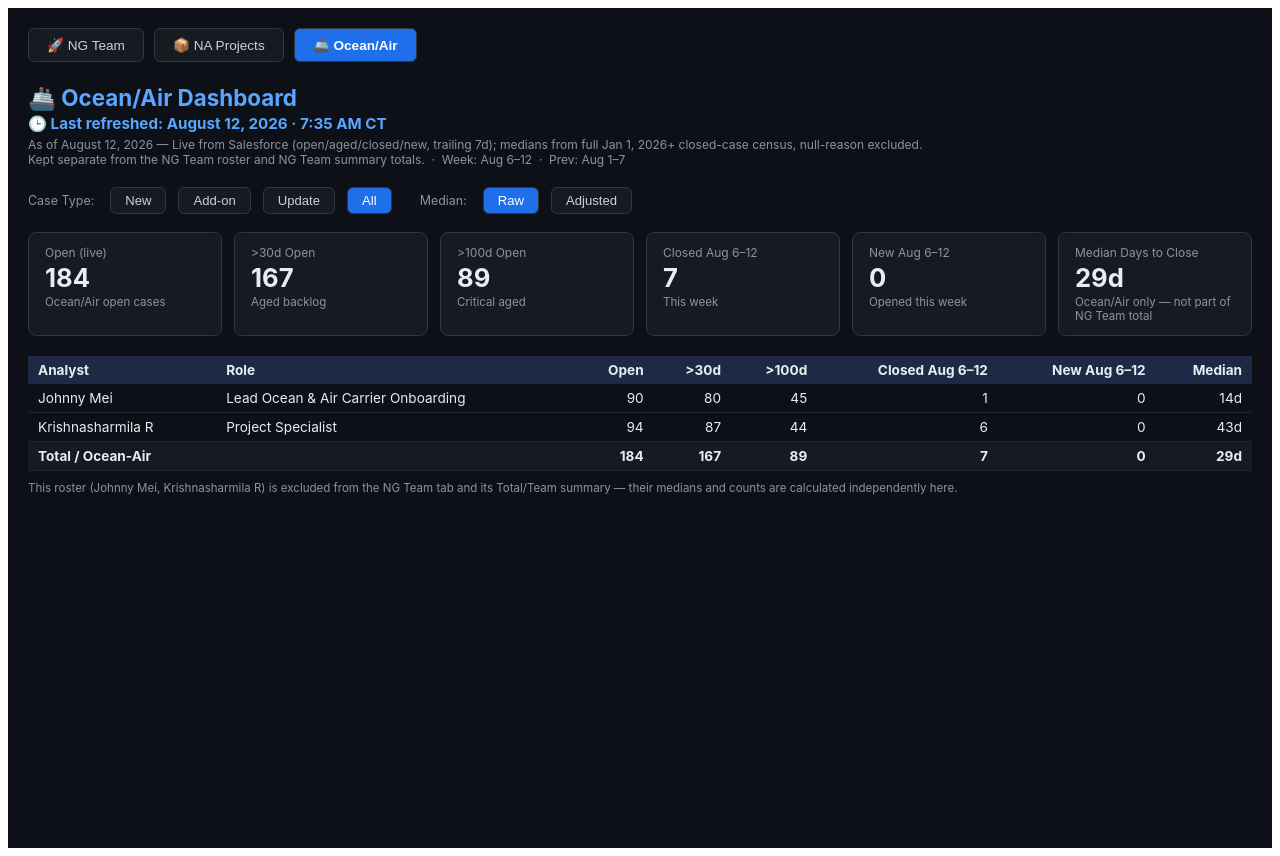
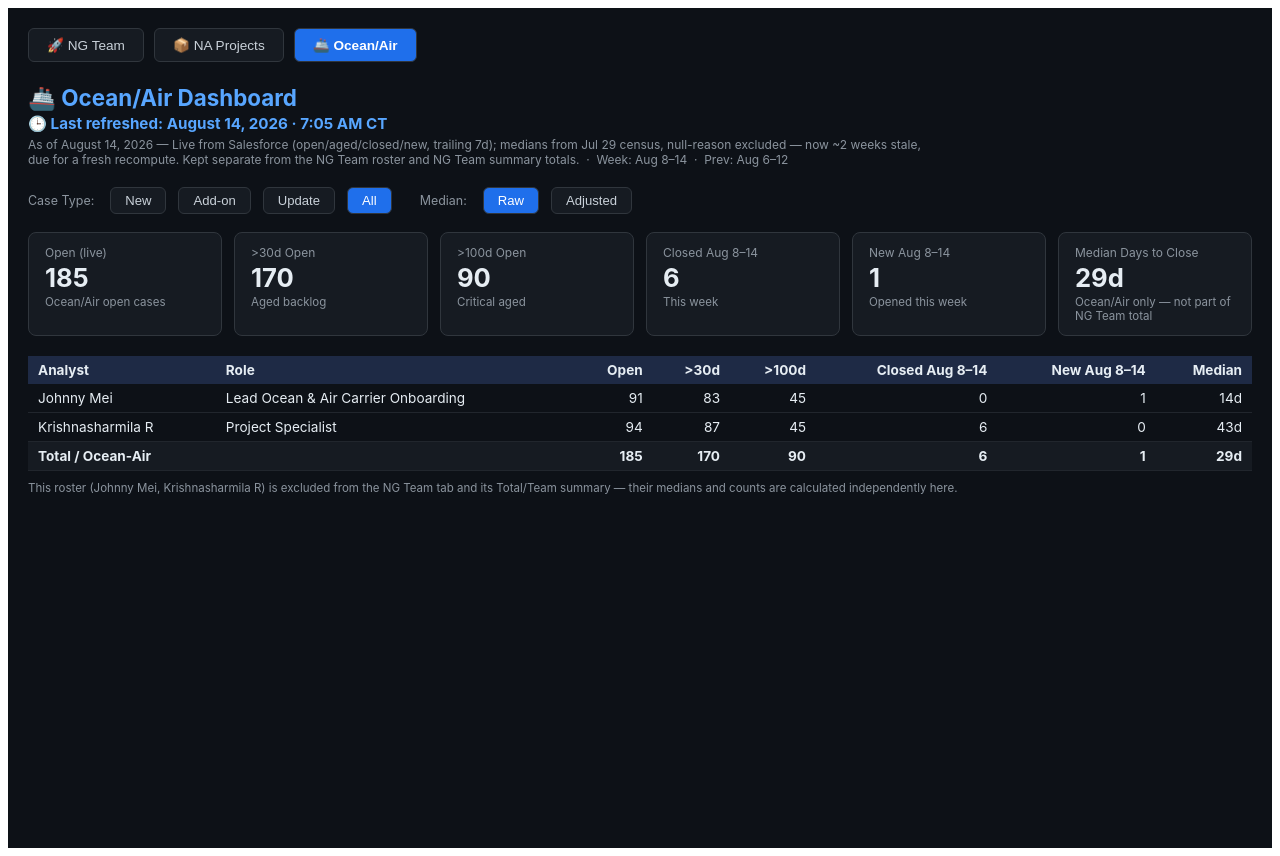
Before and after one commit to The-Vickerman/ng-dashboard, a React (Vite) app: page / in a window 1280 px wide. Both pictures are taken after a click on the button "🚢 Ocean/Air". Built offline with nearby package versions, Linux system fonts and the light colour scheme; the HTML template or start-up script is replaced by a standard one.

Commit message:
Refresh Ocean/Air tab: live open/aged/closed/new for trailing week Aug 8-14 2026

```diff
--- a/src/OceanAir.jsx
+++ b/src/OceanAir.jsx
@@ -1,23 +1,23 @@
 import { useState, useMemo } from "react";
 
-const LAST_REFRESHED = "August 12, 2026 · 7:35 AM CT";
-const AS_OF = "August 12, 2026 — Live from Salesforce (open/aged/closed/new, trailing 7d); medians from full Jan 1, 2026+ closed-case census, null-reason excluded. Kept separate from the NG Team roster and NG Team summary totals.";
-const THIS_WEEK = "Aug 6–12";
-const PREV_WEEK = "Aug 1–7";
+const LAST_REFRESHED = "August 14, 2026 · 7:05 AM CT";
+const AS_OF = "August 14, 2026 — Live from Salesforce (open/aged/closed/new, trailing 7d); medians from Jul 29 census, null-reason excluded — now ~2 weeks stale, due for a fresh recompute. Kept separate from the NG Team roster and NG Team summary totals.";
+const THIS_WEEK = "Aug 8–14";
+const PREV_WEEK = "Aug 6–12";
 
 // Johnny Mei (Lead Ocean & Air Carrier Onboarding) and Krishnasharmila R (Project Specialist)
 // Excluded from the main NG Team dashboard and its Total/Team summary.
 const OCEAN_AIR = [
   { name:"Johnny Mei", role:"Lead Ocean & Air Carrier Onboarding",
-    open:{new:14,addon:57,update:5,all:90}, a30:{new:13,addon:53,update:2,all:80},
+    open:{new:14,addon:58,update:5,all:91}, a30:{new:13,addon:54,update:4,all:83},
     a100:{new:10,addon:28,update:0,all:45},
-    cl7:{new:0,addon:1,update:0,all:1}, cp7:{new:0,addon:0,update:0,all:0},
-    n7:{new:0,addon:0,update:0,all:0}, np7:{new:0,addon:0,update:1,all:1},
+    cl7:{new:0,addon:0,update:0,all:0}, cp7:{new:0,addon:1,update:0,all:1},
+    n7:{new:0,addon:1,update:0,all:1}, np7:{new:0,addon:0,update:0,all:0},
     median:{new:0,addon:3,update:28,all:14}, medianAdj:{new:0,addon:3,update:28,all:6} },
   { name:"Krishnasharmila R", role:"Project Specialist",
     open:{new:21,addon:66,update:2,all:94}, a30:{new:19,addon:61,update:2,all:87},
-    a100:{new:10,addon:30,update:1,all:44},
-    cl7:{new:2,addon:3,update:0,all:6}, cp7:{new:0,addon:0,update:0,all:0},
+    a100:{new:10,addon:31,update:1,all:45},
+    cl7:{new:2,addon:3,update:0,all:6}, cp7:{new:2,addon:3,update:0,all:6},
     n7:{new:0,addon:0,update:0,all:0}, np7:{new:0,addon:0,update:0,all:0},
     median:{new:43,addon:50,update:23,all:43}, medianAdj:{new:29,addon:43,update:23,all:43} },
 ];
```
